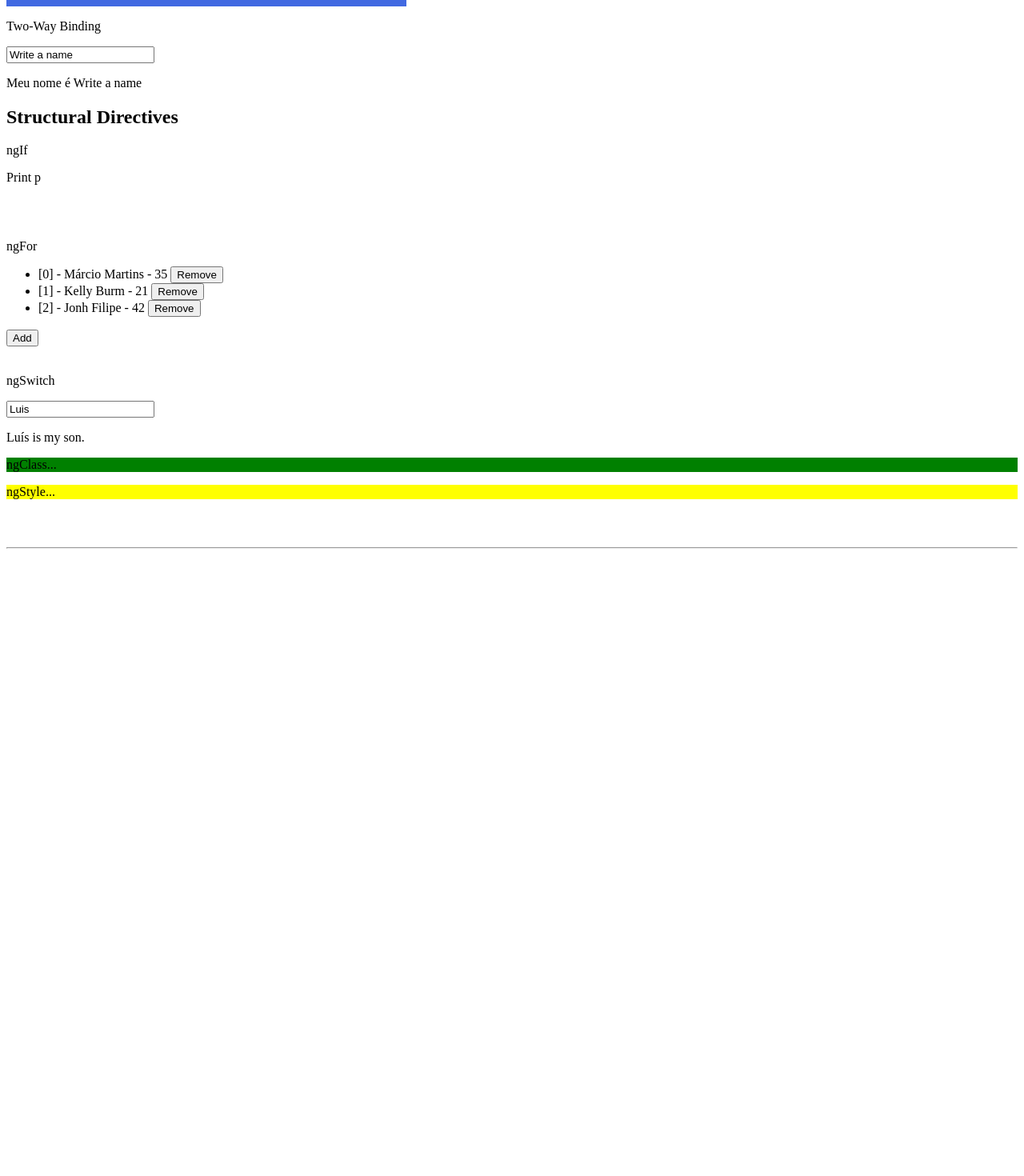
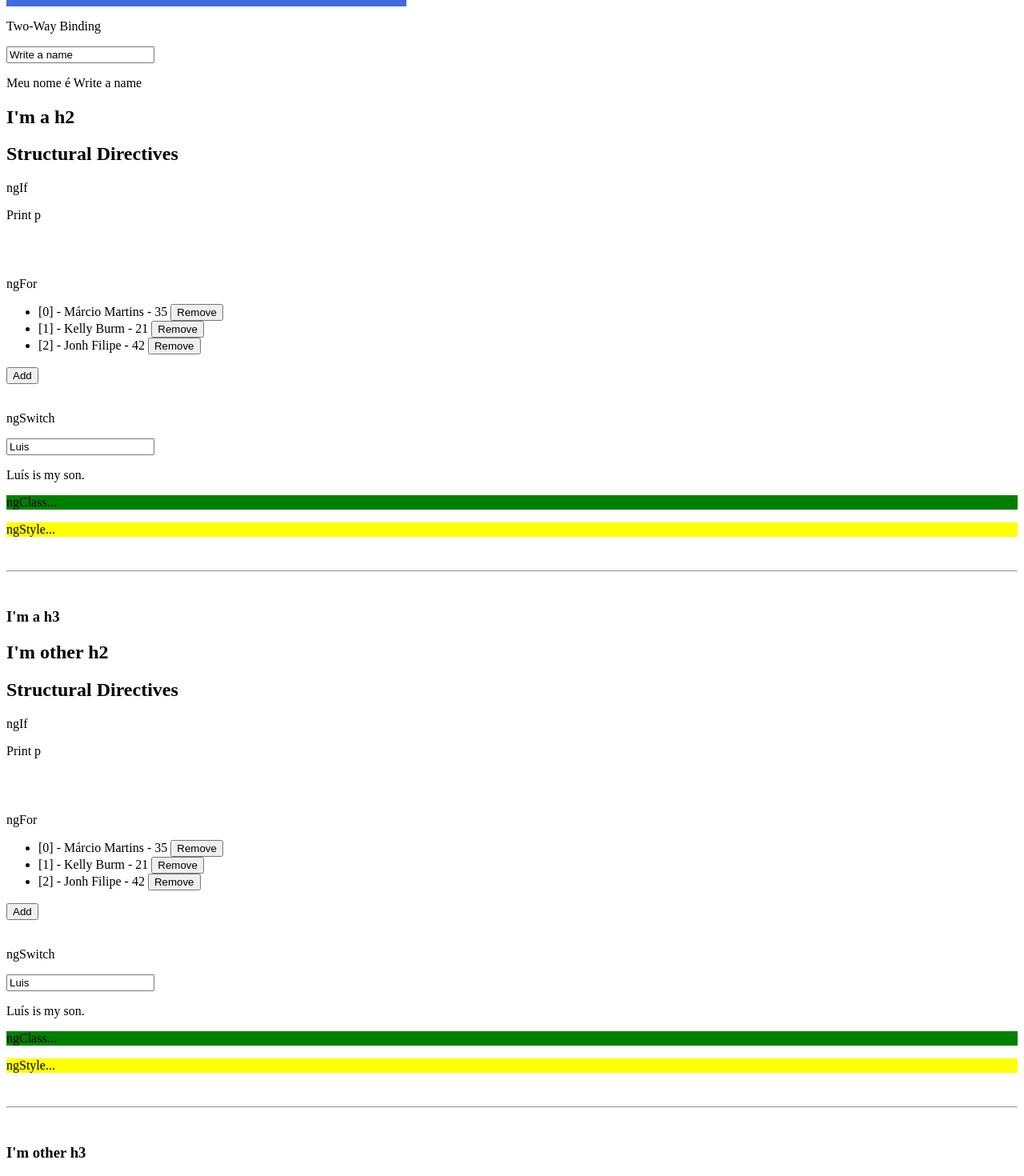
Before and after one commit to marciomartinsofficial/my-other-first-projetc-angular, an Angular app: page / in a window 1280 px wide. Shown: the part 970-2440 px from the top of the page at 80% size. Before the commit the page ends 1708 px from the top, so only its background shows below. Built offline with nearby package versions, Linux system fonts and the light colour scheme.

Commit message:
ng-content

```diff
--- a/src/app/app.component.html
+++ b/src/app/app.component.html
@@ -8,5 +8,12 @@
 <app-data-binding-property-binding></app-data-binding-property-binding>
 <app-data-binding-event-binding></app-data-binding-event-binding>
 <app-data-building-to-way-binding></app-data-building-to-way-binding>
-<app-structural-directives></app-structural-directives>
+<app-structural-directives>
+    <h2>I'm a h2</h2>
+    <h3>I'm a h3</h3>
+</app-structural-directives>
+<app-structural-directives>
+    <h2>I'm other h2</h2>
+    <h3>I'm other h3</h3>
+</app-structural-directives>
 <router-outlet></router-outlet>
--- a/src/app/structural-directives/structural-directives.component.html
+++ b/src/app/structural-directives/structural-directives.component.html
@@ -1,3 +1,4 @@
+<ng-content select="h2"></ng-content>
 <h2>Structural Directives</h2>
 <p>ngIf</p>
 <p *ngIf="printP; else elseBlock">Print p</p>
@@ -48,7 +49,7 @@
 </div>
 
 <br>
-<br>
 <hr>
 <br>
-<br>
+
+<ng-content select="h3"></ng-content>
```
